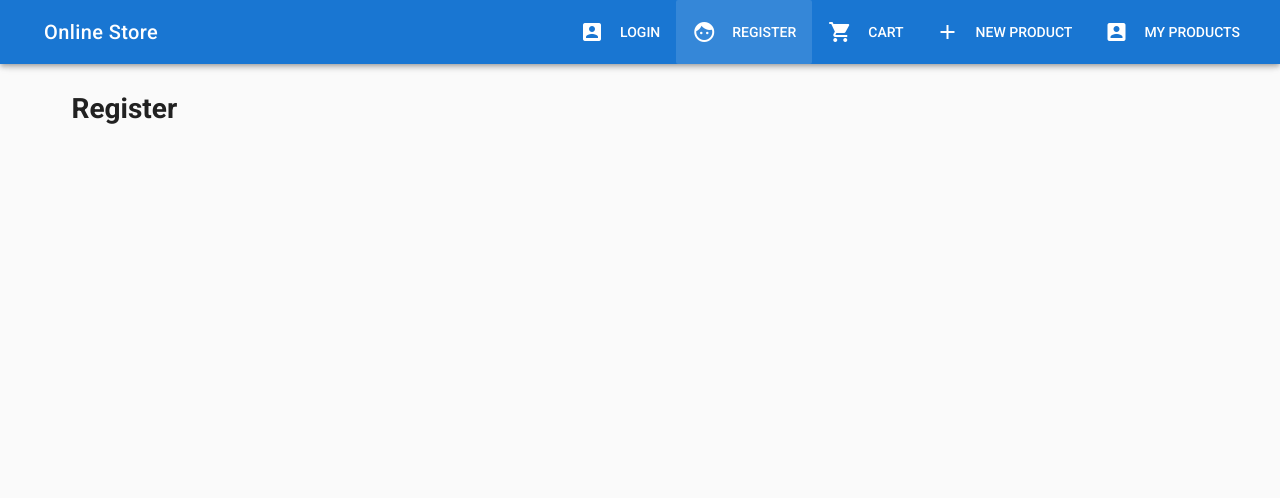
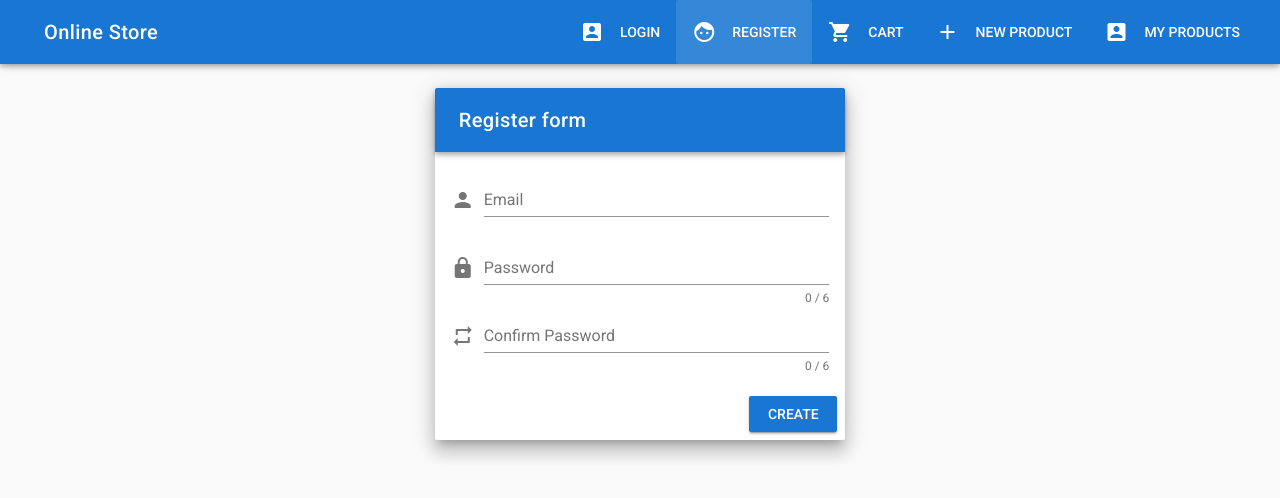
Before and after one commit to VitalyZibulski/Vue-Firebase-Vuex-Router-app, a Vue app: page /register in a window 1280 px wide. Shown: the top 498 px of the page. Built offline with nearby package versions, Linux system fonts and the light colour scheme.

Commit message:
add register page

```diff
--- a/src/components/Auth/Register.vue
+++ b/src/components/Auth/Register.vue
@@ -1,19 +1,87 @@
 <template>
-    <v-container>
-        <v-layout row>
-            <v-flex xs12>
-                <h1>Register</h1>
-            </v-flex>
-        </v-layout>
-    </v-container>
+    <v-container fluid fill-height>
+            <v-layout align-center justify-center>
+              <v-flex xs12 sm8 md4>
+                <v-card class="elevation-12">
+                  <v-toolbar dark color="primary">
+                    <v-toolbar-title>Register form</v-toolbar-title>
+                  </v-toolbar>
+                  <v-card-text>
+                    <v-form ref="form" v-model="valid" lazy-validation>
+                      <v-text-field
+                          prepend-icon="person"
+                          name="email"
+                          label="Email"
+                          type="email"
+                          :rules="emailRules"
+                          v-model="email"
+                      ></v-text-field>
+                      <v-text-field
+                          prepend-icon="lock"
+                          name="password"
+                          label="Password"
+                          type="password"
+                          :counter="6"
+                          :rules="passwordRules"
+                          v-model="password"
+                      ></v-text-field>
+                      <v-text-field
+                            prepend-icon="repeat"
+                            name="confirm-password"
+                            label="Confirm Password"
+                            type="password"
+                            :counter="6"
+                            :rules="confirmPasswordRules"
+                            v-model="confirmPassword"
+                        ></v-text-field>
+                    </v-form>
+                  </v-card-text>
+                  <v-card-actions>
+                    <v-spacer></v-spacer>
+                    <v-btn color="primary"
+                    @click="onSubmit"
+                    :disabled="!valid"
+                    >Create</v-btn>
+                  </v-card-actions>
+                </v-card>
+              </v-flex>
+            </v-layout>
+          </v-container>
 </template>
 
 <script>
     export default{
         data(){
             return{
+                email:'',
+                password:'',
+                confirmPassword:'',
+                valid:false,
+                emailRules:[
+                    v => !!v || 'E-mail is required',
+                    v => /.+@.+/.test(v) || 'E-mail must be valid'
+                ],
+                passwordRules:[
+                    v => !!v || 'Password is required',
+                    v => v.length >=6 || 'Password must be equal or than 6 characters'
+                ],
+                 confirmPasswordRules:[
+                    v => !!v || 'Confirm password is required',
+                    v => v === this.password || 'Password should match'
+                ]
+            }
+        },
+        methods:{
+            onSubmit(){
+                if (this.$refs.form.validate()) {
+                    const user = {
+                        email:this.email,
+                        password:this.password
+                }
+                console.log(user)
+            }
 
-            }
         }
     }
+}
 </script>
```
